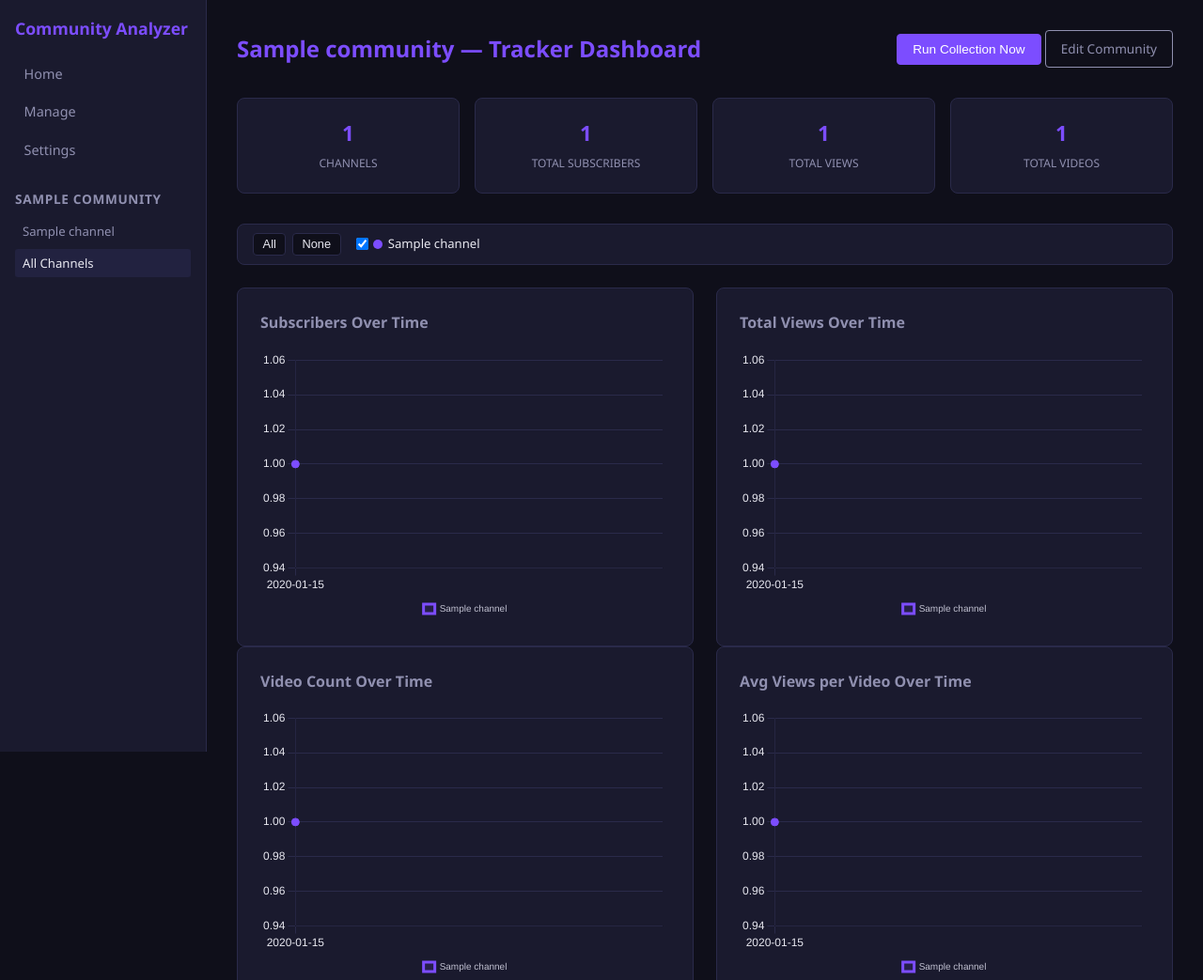
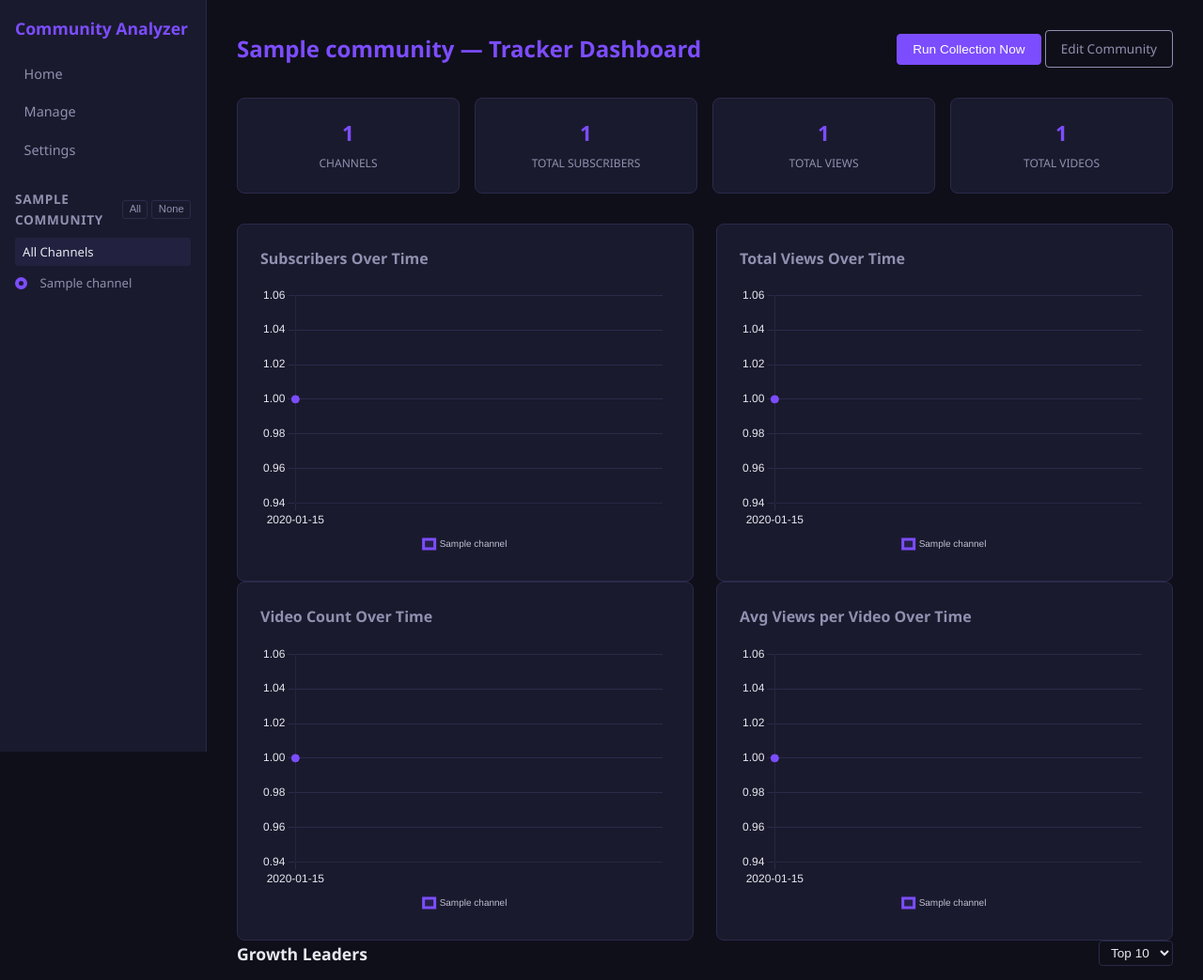
Before and after one commit to arnaud-cloud/YouTubeCommunityAnalyzer, a Flask app: page /tracker/1 in a window 1280 px wide. Shown: the top 1043 px of the page at 94% size. Run offline with Flask 3, Linux system fonts and the light colour scheme; tables that the repository leaves empty hold one stand-in row (values such as "Sample post").

Commit message:
Move growth chart channel selector into sidebar
Replaces the standalone channel selector panel with color-coded circular
checkboxes in the sidebar channel list. All/None buttons sit next to the
community name. Selector hides when viewing a single channel.

Co-Authored-By: Claude Sonnet 4.6 <noreply@anthropic.com>

```diff
--- a/static/style.css
+++ b/static/style.css
@@ -66,18 +66,66 @@ a:hover { color: var(--accent-hover); }
     color: var(--text);
 }
 
+.sidebar-section-header {
+    display: flex;
+    align-items: center;
+    justify-content: space-between;
+    margin-bottom: 0.5rem;
+}
+.sidebar-sel-actions { display: flex; gap: 0.25rem; }
+.btn-sel-sm {
+    background: none;
+    border: 1px solid var(--border);
+    color: var(--muted);
+    padding: 0.1rem 0.4rem;
+    border-radius: 3px;
+    font-size: 0.7rem;
+    cursor: pointer;
+    line-height: 1.4;
+}
+.btn-sel-sm:hover { border-color: var(--accent); color: var(--accent); }
+
+.channel-list-item {
+    display: flex;
+    align-items: center;
+    gap: 0.35rem;
+}
+.channel-list-item .channel-link {
+    flex: 1;
+    overflow: hidden;
+    text-overflow: ellipsis;
+    white-space: nowrap;
+}
+.sidebar-ch-cb {
+    appearance: none;
+    -webkit-appearance: none;
+    width: 13px;
+    height: 13px;
+    border-radius: 50%;
+    border: 2px solid var(--border);
+    flex-shrink: 0;
+    cursor: pointer;
+    transition: border-width 0.1s, background 0.1s;
+    background: transparent;
+}
+.sidebar-ch-cb:checked {
+    border-width: 4px;
+    background: transparent;
+}
+.sidebar-ch-cb:not(:checked) {
+    border-width: 2px;
+}
+
 .sidebar-section h3 {
     font-size: 0.85rem;
     color: var(--muted);
     text-transform: uppercase;
     letter-spacing: 0.05em;
-    margin-bottom: 0.5rem;
+    margin-bottom: 0;
 }
 
 .channel-list {
     list-style: none;
-    max-height: 400px;
-    overflow-y: auto;
 }
 .channel-list li { margin-bottom: 0.2rem; }
 .channel-list a {
--- a/templates/tracker_dashboard.html
+++ b/templates/tracker_dashboard.html
@@ -7,16 +7,25 @@
 
 {% block sidebar %}
 <div class="sidebar-section">
-    <h3>{{ community.name }}</h3>
+    <div class="sidebar-section-header">
+        <h3>{{ community.name }}</h3>
+        <div class="sidebar-sel-actions" id="sidebarSelActions">
+            <button id="sidebarSelAll" class="btn-sel-sm">All</button>
+            <button id="sidebarSelNone" class="btn-sel-sm">None</button>
+        </div>
+    </div>
     <ul class="channel-list">
+        <li><a href="#" class="channel-link active" data-channel="all">All Channels</a></li>
         {% for ch in channels %}
-        <li>
+        <li class="channel-list-item">
+            <input type="checkbox" class="sidebar-ch-cb growth-ch-cb"
+                   value="{{ ch.channel_id }}"
+                   data-channel="{{ ch.channel_id }}" checked>
             <a href="#" class="channel-link" data-channel="{{ ch.channel_id }}">
                 {{ ch.channel_name }}
             </a>
         </li>
         {% endfor %}
-        <li><a href="#" class="channel-link active" data-channel="all">All Channels</a></li>
     </ul>
 </div>
 {% endblock %}
@@ -39,13 +48,6 @@
     <div class="stat-tile"><span class="stat-value" id="tile-videos">-</span><span class="stat-label">Total Videos</span></div>
 </div>
 
-<div class="channel-selector-panel">
-    <div class="channel-selector-actions">
-        <button id="growthSelAll" class="btn-sel">All</button>
-        <button id="growthSelNone" class="btn-sel">None</button>
-    </div>
-    <div id="growthChannelCheckboxes" class="channel-checkboxes"></div>
-</div>
 
 <div class="chart-row">
     <div class="chart-container half">
@@ -170,26 +172,26 @@ async function loadData() {
 }
 
 function buildGrowthSelector(channels) {
-    const container = document.getElementById('growthChannelCheckboxes');
-    container.innerHTML = '';
+    // Apply channel colors to sidebar checkboxes
     channels.forEach(c => {
+        const cb = document.querySelector(`.sidebar-ch-cb[data-channel="${c.channel_id}"]`);
+        if (!cb) return;
         const color = channelColorMap[c.channel_id] || '#aaa';
-        const label = document.createElement('label');
-        label.className = 'channel-checkbox-label';
-        label.innerHTML = `
-            <input type="checkbox" class="growth-ch-cb" value="${c.channel_id}" checked>
-            <span class="ch-color-dot" style="background:${color}"></span>
-            ${c.channel_name}`;
-        container.appendChild(label);
+        cb.style.borderColor = color;
+        cb.style.accentColor = color;
+        // Show the color via border when checked
+        cb.addEventListener('change', () => {
+            cb.style.borderColor = color;
+            refreshGrowthCharts();
+        });
     });
-    container.querySelectorAll('.growth-ch-cb').forEach(cb =>
-        cb.addEventListener('change', refreshGrowthCharts));
-    document.getElementById('growthSelAll').addEventListener('click', () => {
-        container.querySelectorAll('.growth-ch-cb').forEach(cb => cb.checked = true);
+
+    document.getElementById('sidebarSelAll').addEventListener('click', () => {
+        document.querySelectorAll('.growth-ch-cb').forEach(cb => cb.checked = true);
         refreshGrowthCharts();
     });
-    document.getElementById('growthSelNone').addEventListener('click', () => {
-        container.querySelectorAll('.growth-ch-cb').forEach(cb => cb.checked = false);
+    document.getElementById('sidebarSelNone').addEventListener('click', () => {
+        document.querySelectorAll('.growth-ch-cb').forEach(cb => cb.checked = false);
         refreshGrowthCharts();
     });
 }
@@ -260,9 +262,12 @@ function renderDashboard(channelFilter) {
     // Growth charts (delegated to refreshGrowthCharts so selector is respected)
     refreshGrowthCharts();
 
-    // Channel selector + channels tile — only meaningful with all channels
+    // Sidebar selector controls + channels tile — only meaningful with all channels
     const isAll = channelFilter === 'all';
-    document.querySelector('.channel-selector-panel').style.display = isAll ? '' : 'none';
+    document.getElementById('sidebarSelActions').style.display = isAll ? '' : 'none';
+    document.querySelectorAll('.sidebar-ch-cb').forEach(cb => {
+        cb.style.display = isAll ? '' : 'none';
+    });
 
     // Growth leaders + ranking panels — only meaningful with multiple channels
     const rankingRow = document.getElementById('rankingRow');
```
